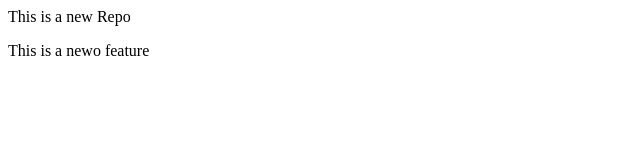
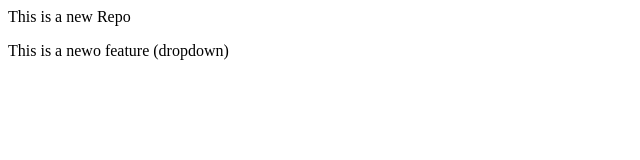
Before and after one commit to Aftab-0480/loacalrepo, a plain HTML site: page index.html in a window 1280 px wide. Shown: the full height of the page, 0-640 px from the left. Drawn offline with Linux system fonts and the light colour scheme.

Commit message:
Add dropdown

```diff
--- a/index.html
+++ b/index.html
@@ -1,2 +1,2 @@
 <p>This is a new Repo</p>
-<p>This is a newo feature</p>
+<p>This is a newo feature (dropdown)</p>
```
